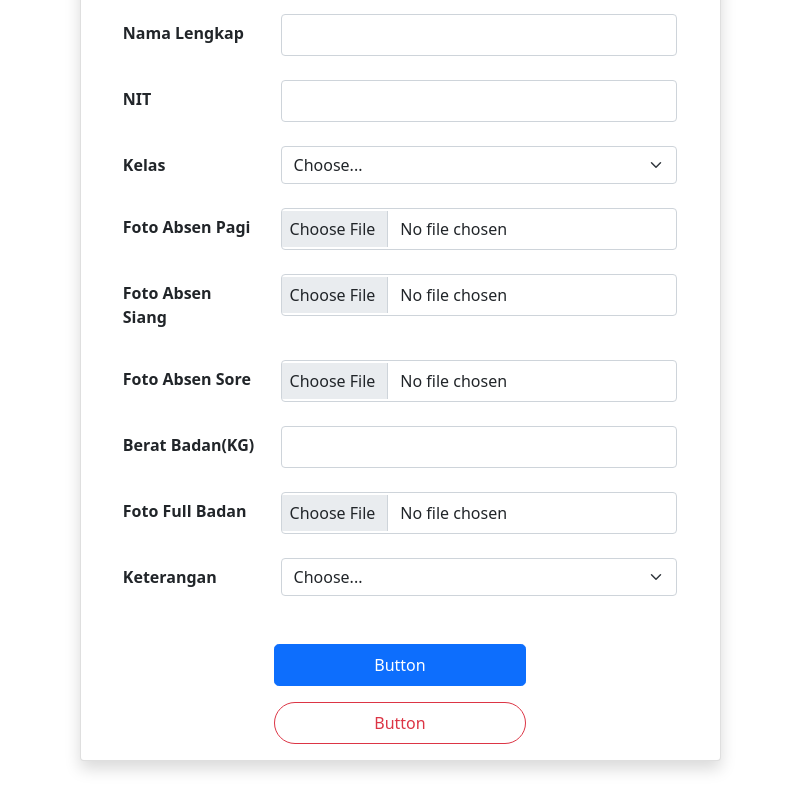
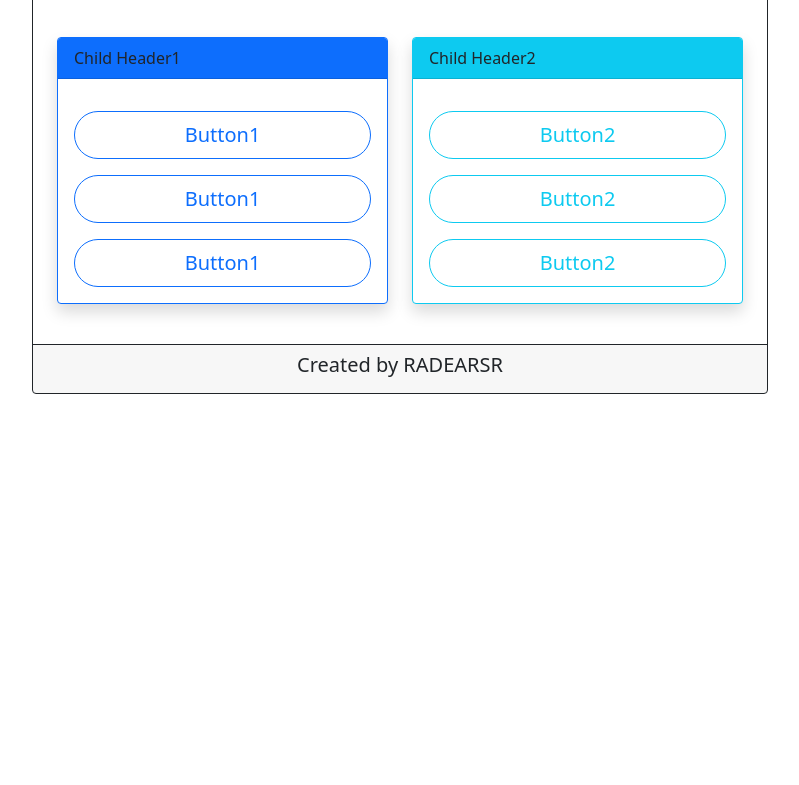
Before and after one commit to radearsr/Bootstrap-Tes, a plain HTML site: page index.html in a window 1280 px wide. Shown: the part 116-901 px from the top of the page, without its empty margins (240-1039 px from the left). After the commit the page ends 800 px from the top, so only its background shows below. Drawn offline with Linux system fonts and the light colour scheme.

Commit message:
Add New File and Update File Index.html

```diff
--- a/index.html
+++ b/index.html
@@ -5,113 +5,103 @@
     <meta http-equiv="X-UA-Compatible" content="IE=edge" />
     <meta name="viewport" content="width=device-width, initial-scale=1.0" />
     <link rel="stylesheet" href="css/bootstrap.min.css" />
-    <title>Latihan Bootstrap</title>
+    <title>Main Page</title>
   </head>
   <body>
+    <!-- Main Content Card -->
     <div class="container-md">
       <div class="row justify-content-center">
-        <!-- Main Card -->
-        <div class="col-md-7">
-          <div class="shadow mt-4 mb-4 card">
-            <!-- Card Header -->
-            <div class="card-header bg-primary bg-gradient text-white">
-              <h1 class="text-center">Lorem ipsum dolor sit amet.</h1>
-            </div>
-            <!-- Akhir Card Header -->
-
-            <!-- Card Body -->
-            <div class="card-body">
-              <!-- First Input -->
-              <div class="mt-3 mb-4 row justify-content-center">
-                <label for="nama_lengkap" class="col-sm-3 col-form-label fw-bold">Nama Lengkap</label>
-                <div class="col-sm-8">
-                  <input type="text" class="p-2 form-control" id="nama_lengkap" />
+        <div class="col-md-8">
+          <div class="mt-5 card border-dark">
+            <h1 class="card-title text-center">Main Header</h1>
+            <!-- Body Main Content Card -->
+            <div class="md-card-body">
+              <!-- Child Card -->
+              <div class="mt-5 container-md">
+                <div class="row justify-content-around">
+                  <!-- Child Card Content Left -->
+                  <div class="mb-4 col-md-6">
+                    <div class="shadow card border-primary mb-3">
+                      <div class="card-header bg-primary">Child Header1</div>
+                      <div class="mt-3 card-body">
+                        <div class="d-grid gap-3">
+                          <button class="rounded-pill btn btn-outline-primary btn-lg" type="button" data-bs-toggle="modal" data-bs-target="#myModal1">Button1</button>
+                          <button class="rounded-pill btn btn-outline-primary btn-lg" type="button" data-bs-toggle="modal" data-bs-target="#myModal1">Button1</button>
+                          <button class="rounded-pill btn btn-outline-primary btn-lg" type="button" data-bs-toggle="modal" data-bs-target="#myModal1">Button1</button>
                         </div>
                       </div>
-
-              <!-- Second Input -->
-              <div class="mb-4 row justify-content-center">
-                <label for="nomer" class="col-sm-3 col-form-label fw-bold">NIT</label>
-                <div class="col-sm-8">
-                  <input type="text" class="p-2 form-control" id="nomer" />
                     </div>
                   </div>
+                  <!-- Akhir Child Card Content Left -->
 
-              <!-- Third Input -->
-              <div class="mb-4 row justify-content-center">
-                <label for="nama_kelas" class="col-sm-3 col-form-label fw-bold">Kelas</label>
-                <div class="col-sm-8">
-                  <select class="form-select" id="inputGroupSelect01">
-                    <option disabled selected>Choose...</option>
-                    <option value="1">One</option>
-                    <option value="2">Two</option>
-                    <option value="3">Three</option>
-                  </select>
+                  <!-- Child Card Contents Right -->
+                  <div class="mb-4 col-md-6">
+                    <div class="shadow card border-info mb-3">
+                      <div class="card-header bg-info">Child Header2</div>
+                      <div class="mt-3 card-body">
+                        <div class="d-grid gap-3">
+                          <button class="rounded-pill btn btn-outline-info btn-lg" type="button" data-bs-toggle="modal" data-bs-target="#myModal2">Button2</button>
+                          <button class="rounded-pill btn btn-outline-info btn-lg" type="button" data-bs-toggle="modal" data-bs-target="#myModal2">Button2</button>
+                          <button class="rounded-pill btn btn-outline-info btn-lg" type="button" data-bs-toggle="modal" data-bs-target="#myModal2">Button2</button>
                         </div>
                       </div>
-
-              <!-- Fourth Input -->
-              <div class="mb-4 row justify-content-center">
-                <label for="pagi" class="col-sm-3 col-form-label fw-bold">Foto Absen Pagi</label>
-                <div class="col-sm-8">
-                  <input type="file" class="p-2 form-control" id="pagi" />
                     </div>
                   </div>
-
-              <!-- Fifth Input -->
-              <div class="mb-4 row justify-content-center">
-                <label for="siang" class="col-sm-3 col-form-label fw-bold">Foto Absen Siang</label>
-                <div class="col-sm-8">
-                  <input type="file" class="p-2 form-control" id="siang" />
+                  <!-- Akhir Child Card Contents Right -->
+                </div>
+                <!-- Akhir Child Card -->
               </div>
             </div>
+            <!-- Body Main Content Card -->
 
-              <!-- Sixth Input -->
-              <div class="mb-4 row justify-content-center">
-                <label for="sore" class="col-sm-3 col-form-label fw-bold">Foto Absen Sore</label>
-                <div class="col-sm-8">
-                  <input type="file" class="p-2 form-control" id="sore" />
+            <!-- Footer Main Content Card -->
+            <div class="card-footer border-dark">
+              <h5 class="text-center">Created by RADEARSR</h5>
+            </div>
+            <!-- Akhir Footer Main Content Card -->
           </div>
         </div>
-
-              <!-- Seventh Input -->
-              <div class="mb-4 row justify-content-center">
-                <label for="berat_badan" class="col-sm-3 col-form-label fw-bold">Berat Badan(KG)</label>
-                <div class="col-sm-8">
-                  <input type="text" class="p-2 form-control" id="berat_badan" />
       </div>
     </div>
+    <!-- Akhir Main Content Card -->
 
-              <!-- Eighth Input -->
-              <div class="mb-4 row justify-content-center">
-                <label for="foto_full" class="col-sm-3 col-form-label fw-bold">Foto Full Badan</label>
-                <div class="col-sm-8">
-                  <input type="file" class="p-2 form-control" id="foto_full" />
+    <!-- PopUp Header1 -->
+    <div class="modal" id="myModal1">
+      <div class="modal-dialog modal-dialog-centered">
+        <div class="modal-content">
+          <div class="modal-header">
+            <h5 class="modal-title">Modal Title</h5>
+            <button class="btn-close" data-bs-dismiss="modal"></button>
+          </div>
+          <div class="modal-body">
+            <a class="p-2 rounded-3 btn btn-primary" type="button" href="main-page.html">Button Redirect</a>
+          </div>
+          <div class="modal-footer">
+            <button type="button" class="btn btn-secondary" data-bs-dismiss="modal">Close</button>
           </div>
         </div>
-
-              <!-- ninth Input -->
-              <div class="mb-4 row justify-content-center">
-                <label for="ket" class="col-sm-3 col-form-label fw-bold">Keterangan</label>
-                <div class="col-sm-8">
-                  <select class="form-select" id="inputGroupSelect01">
-                    <option disabled selected>Choose...</option>
-                    <option value="1">One</option>
-                    <option value="2">Two</option>
-                    <option value="3">Three</option>
-                  </select>
       </div>
     </div>
-              <div class="mt-5 d-grid gap-3 col-md-5 mx-auto">
-                <button class="p-2 rounded-3 btn btn-primary" type="submit">Button</button>
-                <a class="p-2 rounded-pill btn btn-outline-danger" href="https://github.com/radearsr" type="button">Button</a>
+    <!-- Akhir PopUp Header1 -->
+
+    <!-- PopUp Header2 -->
+    <div class="modal" id="myModal2">
+      <div class="modal-dialog modal-dialog-centered">
+        <div class="modal-content">
+          <div class="modal-header">
+            <h5 class="modal-title">Modal Title</h5>
+            <button class="btn-close" data-bs-dismiss="modal"></button>
+          </div>
+          <div class="modal-body">
+            <a class="p-2 rounded-3 btn btn-primary" type="button" href="main-page.html">Button Redirect</a>
+          </div>
+          <div class="modal-footer">
+            <button type="button" class="btn btn-secondary" data-bs-dismiss="modal">Close</button>
           </div>
         </div>
-            <!-- Akhir Card Body -->
       </div>
     </div>
-        <!-- Akhir Main Card -->
-      </div>
-    </div>
+    <!-- Akhir PopUp Header2 -->
   </body>
+  <script src="js/bootstrap.bundle.min.js"></script>
 </html>
```
Also changed, not shown: main-page.html (added, +117 -0 lines), popup.html (added, +30 -0 lines). Lines whose indentation alone changed are shown as unchanged.
